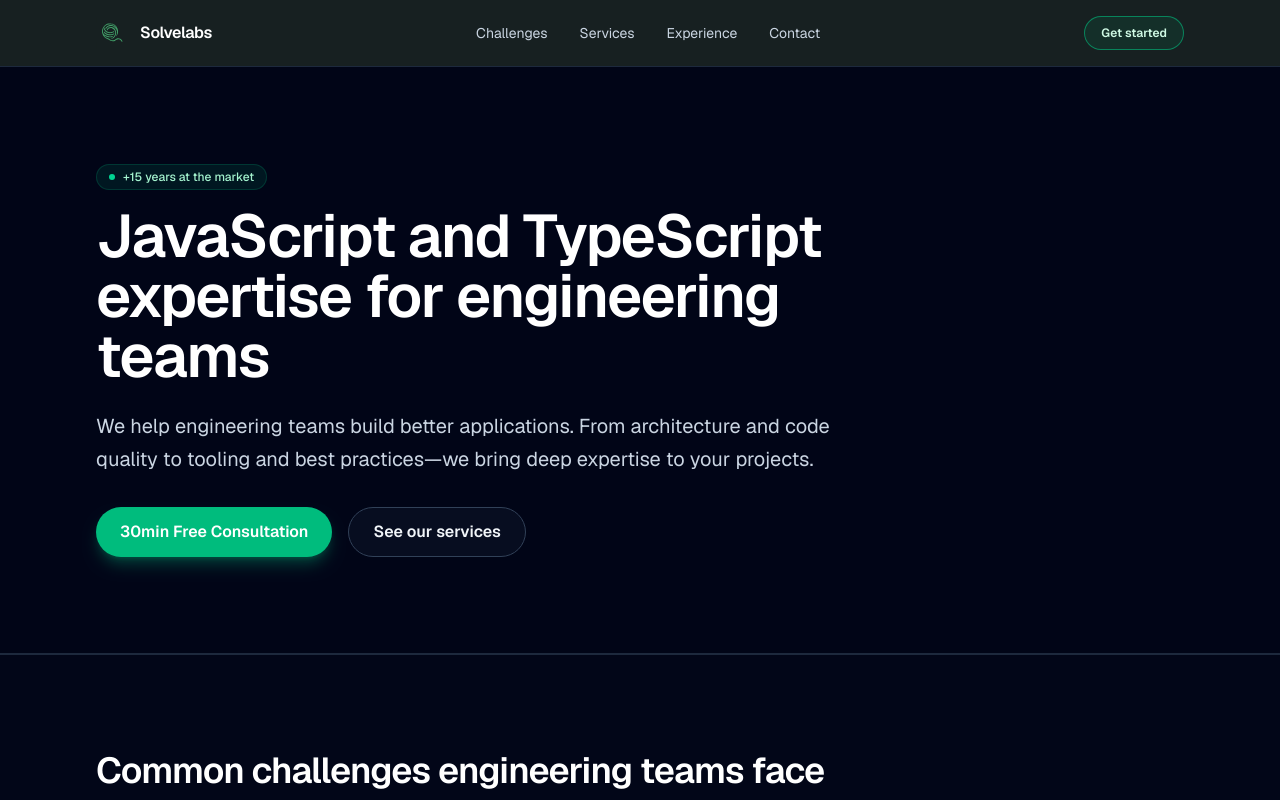
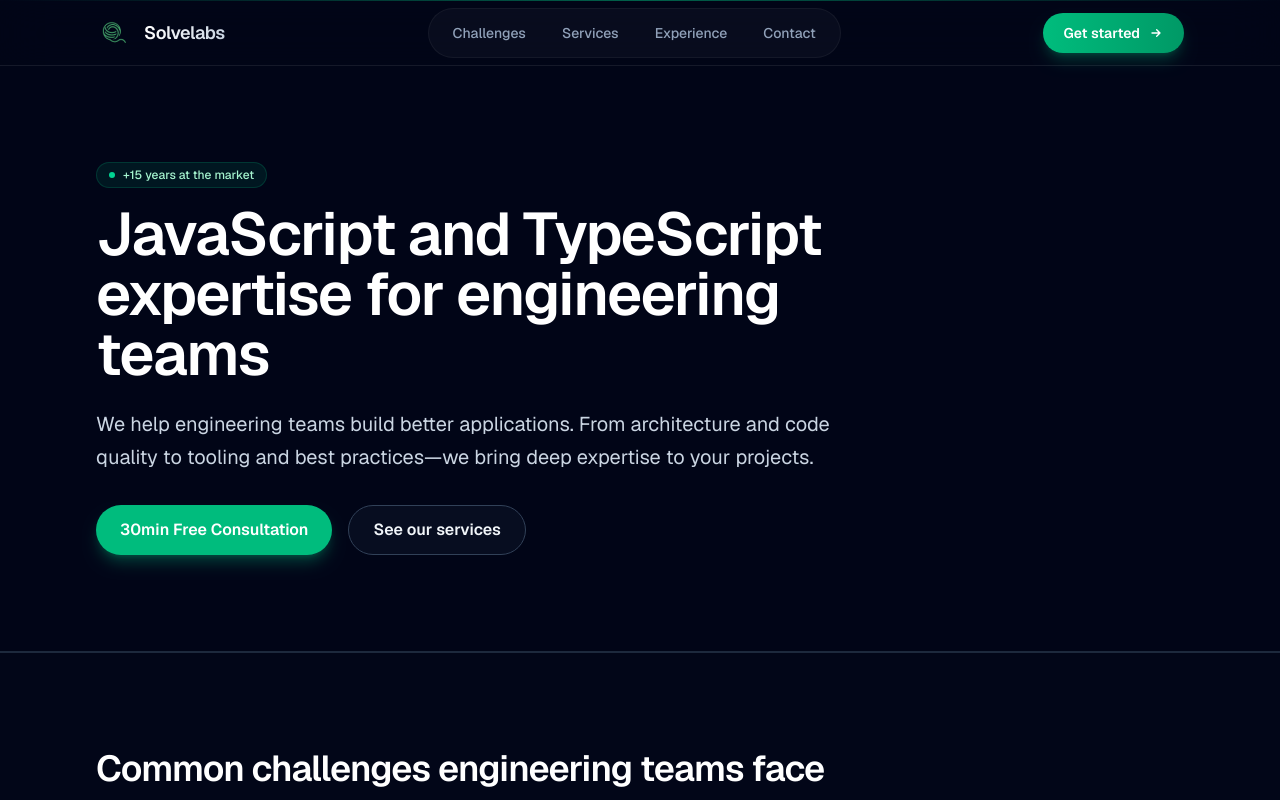
Before and after one commit to Daymannovaes/mindlabs-lp, a Next.js app: page / in a window 1280 px wide. Shown: the top 800 px of the page. Built offline with nearby package versions, Linux system fonts and the light colour scheme.

Commit message:
improve navbar

```diff
--- a/src/pages/concepts/deployments.tsx
+++ b/src/pages/concepts/deployments.tsx
@@ -111,7 +111,7 @@ export default function DeploymentsArticle() {
         <nav className="max-w-6xl mx-auto px-4 sm:px-6 lg:px-8 py-4 flex items-center justify-between">
           <Link href="/" className="flex items-center gap-3">
             <Image
-              src="/logo.svg"
+              src="/logo-solvelabs.png"
               alt="Solvelabs"
               width={32}
               height={32}
--- a/src/pages/concepts/metrics.tsx
+++ b/src/pages/concepts/metrics.tsx
@@ -22,7 +22,7 @@ export default function MetricsArticle() {
         <nav className="max-w-6xl mx-auto px-4 sm:px-6 lg:px-8 py-4 flex items-center justify-between">
           <Link href="/" className="flex items-center gap-3">
             <Image
-              src="/logo.svg"
+              src="/logo-solvelabs.png"
               alt="Solvelabs"
               width={32}
               height={32}
--- a/src/pages/concepts/testing.tsx
+++ b/src/pages/concepts/testing.tsx
@@ -22,7 +22,7 @@ export default function TestingArticle() {
         <nav className="max-w-6xl mx-auto px-4 sm:px-6 lg:px-8 py-4 flex items-center justify-between">
           <Link href="/" className="flex items-center gap-3">
             <Image
-              src="/logo.svg"
+              src="/logo-solvelabs.png"
               alt="Solvelabs"
               width={32}
               height={32}
--- a/src/pages/index.tsx
+++ b/src/pages/index.tsx
@@ -1,3 +1,4 @@
+import { useState } from 'react';
 import Image from 'next/image';
 import { Geist, Geist_Mono } from "next/font/google";
 import { redirect } from '@/utils/redirect';
@@ -14,37 +15,129 @@ const geistMono = Geist_Mono({
 });
 
 export default function Home() {
+  const [mobileMenuOpen, setMobileMenuOpen] = useState(false);
+
   return (
     <div className={`${geistSans.variable} ${geistMono.variable} font-sans min-h-screen bg-slate-950 text-slate-100 antialiased`}>
       {/* Navbar */}
-      <header className="border-b border-slate-800 bg-slate-950/80 backdrop-blur sticky top-0 z-50" style={{ backgroundColor: '#172021' }}>
-        <nav className="max-w-6xl mx-auto px-4 sm:px-6 lg:px-8 py-4 flex items-center justify-between">
-          <div className="flex items-center gap-3">
+      <header className="fixed top-0 left-0 right-0 z-50">
+        {/* Gradient line at top */}
+        <div className="h-[1px] bg-gradient-to-r from-transparent via-emerald-500/50 to-transparent" />
+
+        {/* Glass navbar container */}
+        <div className="bg-slate-950/70 backdrop-blur-xl border-b border-white/[0.08]">
+          <nav className="max-w-6xl mx-auto px-4 sm:px-6 lg:px-8">
+            <div className="flex items-center justify-between h-16">
+              {/* Logo */}
+              <a href="/" className="flex items-center gap-3 group">
+                <div className="relative">
+                  <div className="absolute -inset-1 bg-gradient-to-r from-emerald-500/20 to-cyan-500/20 rounded-full blur opacity-0 group-hover:opacity-100 transition-opacity duration-500" />
                   <Image
-              src="/logo.svg"
+                    src="/logo-solvelabs.png"
                     alt="Solvelabs"
-              width={32}
-              height={32}
-              className="h-8 w-8"
+                    width={36}
+                    height={36}
+                    className="h-9 w-9 relative"
                   />
-            <span className="text-sm sm:text-base font-semibold tracking-tight text-white">Solvelabs</span>
                 </div>
-          <div className="hidden md:flex items-center gap-8 text-sm text-slate-300">
-            <a href="#problem" className="hover:text-emerald-400 transition-colors">Challenges</a>
-            <a href="#services" className="hover:text-emerald-400 transition-colors">Services</a>
-            <a href="#experience" className="hover:text-emerald-400 transition-colors">Experience</a>
-            <a href="#contact" className="hover:text-emerald-400 transition-colors">Contact</a>
+                <span className="text-lg font-semibold tracking-tight bg-gradient-to-r from-white to-slate-300 bg-clip-text text-transparent">
+                  Solvelabs
+                </span>
+              </a>
+
+              {/* Desktop Navigation */}
+              <div className="hidden md:flex items-center">
+                <div className="flex items-center gap-1 bg-white/[0.03] rounded-full px-2 py-1.5 border border-white/[0.05]">
+                  {[
+                    { href: '#problem', label: 'Challenges' },
+                    { href: '#services', label: 'Services' },
+                    { href: '#experience', label: 'Experience' },
+                    { href: '#contact', label: 'Contact' },
+                  ].map((item) => (
+                    <a
+                      key={item.href}
+                      href={item.href}
+                      className="relative px-4 py-2 text-sm font-medium text-slate-400 hover:text-white transition-colors duration-200 rounded-full hover:bg-white/[0.05]"
+                    >
+                      {item.label}
+                    </a>
+                  ))}
                 </div>
-          <div className="hidden sm:flex">
+              </div>
+
+              {/* CTA Button */}
+              <div className="hidden sm:flex items-center gap-4">
                 <a
                   href="#contact"
-              className="inline-flex items-center rounded-full border border-emerald-500/60 bg-emerald-500/10 px-4 py-2 text-xs font-semibold text-emerald-100 hover:bg-emerald-500/20 focus-visible:outline-none focus-visible:ring-2 focus-visible:ring-emerald-500 focus-visible:ring-offset-2 focus-visible:ring-offset-slate-950 transition"
+                  className="group relative inline-flex items-center gap-2 overflow-hidden rounded-full bg-gradient-to-r from-emerald-500 to-emerald-600 px-5 py-2.5 text-sm font-semibold text-white shadow-lg shadow-emerald-500/25 transition-all duration-300 hover:shadow-emerald-500/40 hover:scale-[1.02]"
+                >
+                  <span className="relative z-10">Get started</span>
+                  <svg
+                    className="relative z-10 w-4 h-4 transition-transform duration-300 group-hover:translate-x-0.5"
+                    fill="none"
+                    viewBox="0 0 24 24"
+                    stroke="currentColor"
+                  >
+                    <path strokeLinecap="round" strokeLinejoin="round" strokeWidth={2} d="M13 7l5 5m0 0l-5 5m5-5H6" />
+                  </svg>
+                  <div className="absolute inset-0 bg-gradient-to-r from-emerald-400 to-cyan-400 opacity-0 group-hover:opacity-100 transition-opacity duration-300" />
+                </a>
+              </div>
+
+              {/* Mobile menu button */}
+              <button
+                type="button"
+                onClick={() => setMobileMenuOpen(!mobileMenuOpen)}
+                className="md:hidden relative p-2 text-slate-400 hover:text-white transition-colors"
+              >
+                <span className="sr-only">Open menu</span>
+                <div className="w-6 h-5 relative flex flex-col justify-between">
+                  <span className={`block h-0.5 w-6 bg-current transform transition-all duration-300 ${mobileMenuOpen ? 'rotate-45 translate-y-2' : ''}`} />
+                  <span className={`block h-0.5 w-6 bg-current transition-all duration-300 ${mobileMenuOpen ? 'opacity-0' : ''}`} />
+                  <span className={`block h-0.5 w-6 bg-current transform transition-all duration-300 ${mobileMenuOpen ? '-rotate-45 -translate-y-2' : ''}`} />
+                </div>
+              </button>
+            </div>
+          </nav>
+        </div>
+
+        {/* Mobile menu */}
+        <div
+          className={`md:hidden overflow-hidden transition-all duration-300 ease-in-out ${
+            mobileMenuOpen ? 'max-h-80 opacity-100' : 'max-h-0 opacity-0'
+          }`}
+        >
+          <div className="bg-slate-950/95 backdrop-blur-xl border-b border-white/[0.08] px-4 py-4 space-y-1">
+            {[
+              { href: '#problem', label: 'Challenges' },
+              { href: '#services', label: 'Services' },
+              { href: '#experience', label: 'Experience' },
+              { href: '#contact', label: 'Contact' },
+            ].map((item) => (
+              <a
+                key={item.href}
+                href={item.href}
+                onClick={() => setMobileMenuOpen(false)}
+                className="block px-4 py-3 text-base font-medium text-slate-300 hover:text-white hover:bg-white/[0.05] rounded-lg transition-colors"
+              >
+                {item.label}
+              </a>
+            ))}
+            <div className="pt-2 px-4">
+              <a
+                href="#contact"
+                onClick={() => setMobileMenuOpen(false)}
+                className="block w-full text-center px-5 py-3 text-sm font-semibold text-white bg-gradient-to-r from-emerald-500 to-emerald-600 rounded-full shadow-lg shadow-emerald-500/25"
               >
                 Get started
               </a>
             </div>
-        </nav>
+          </div>
+        </div>
       </header>
+
+      {/* Spacer for fixed navbar */}
+      <div className="h-[65px]" />
 
       {/* Hero Section */}
       <section className="border-b border-slate-800 bg-slate-950/80 backdrop-blur">
```
Also changed, not shown: public/logo-solvelabs.png (added). Lines whose indentation alone changed are shown as unchanged.
